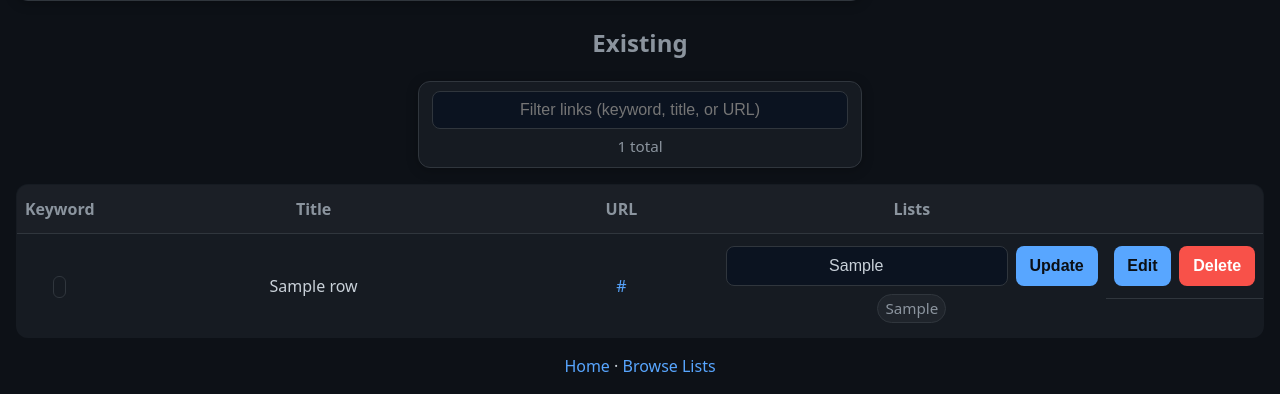
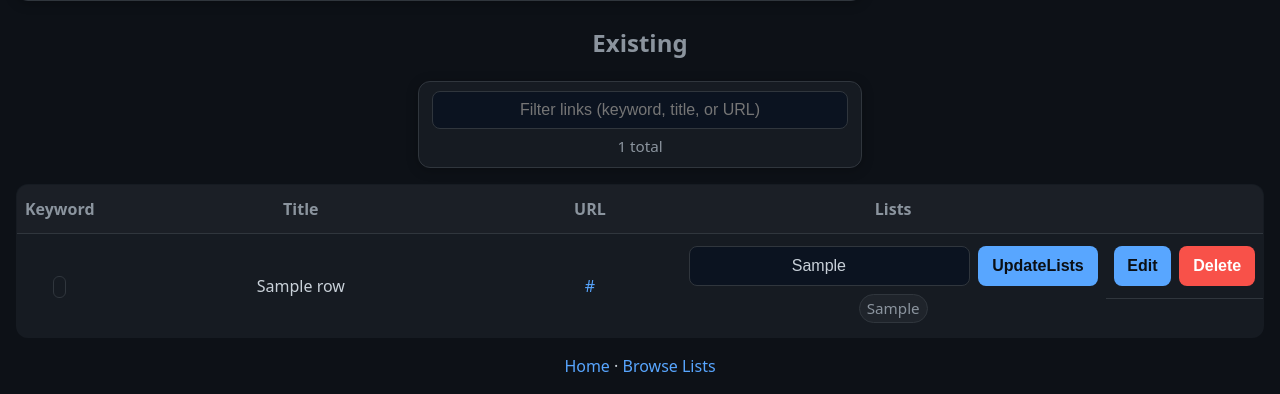
Before and after one commit to BoxCosplayer/go-search-engine, a Flask app: template backend/app/templates/admin/index.html in a window 1280 px wide. Shown: the part 517-911 px from the top of the page. Run offline with Flask 3, Linux system fonts and the light colour scheme; the template is opened without the code that fills it: most values are stand-ins (such as "Sample title", 1, 10 or a date in 2020); parts of the project's set-up code (start-up, migrations or seed data) failed here and were passed over.

Commit message:
Improved readability of admin page

```diff
--- a/backend/app/templates/admin/index.html
+++ b/backend/app/templates/admin/index.html
@@ -531,7 +531,7 @@
                 <input type="hidden" name="keyword" value="{{row['keyword']}}">
                 <input class="lists-input" name="slugs" list="lists_suggestions" placeholder="comma,separated"
                   value="{{row['lists_csv']}}">
-                <button type="submit">Update</button>
+                <button type="submit">UpdateLists</button>
               </form>
             </div>
             {% if row['lists_csv'] %}
```
